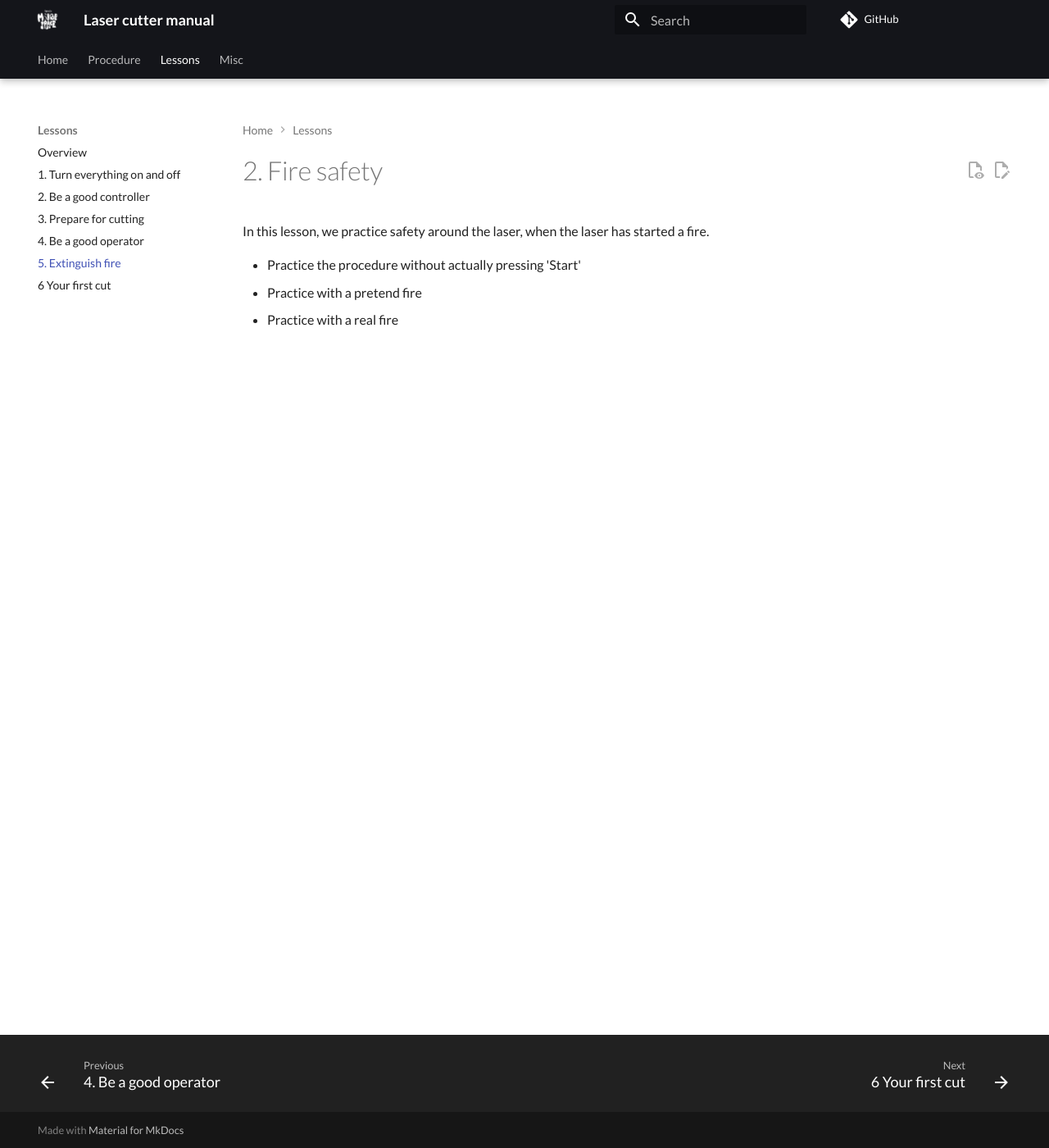
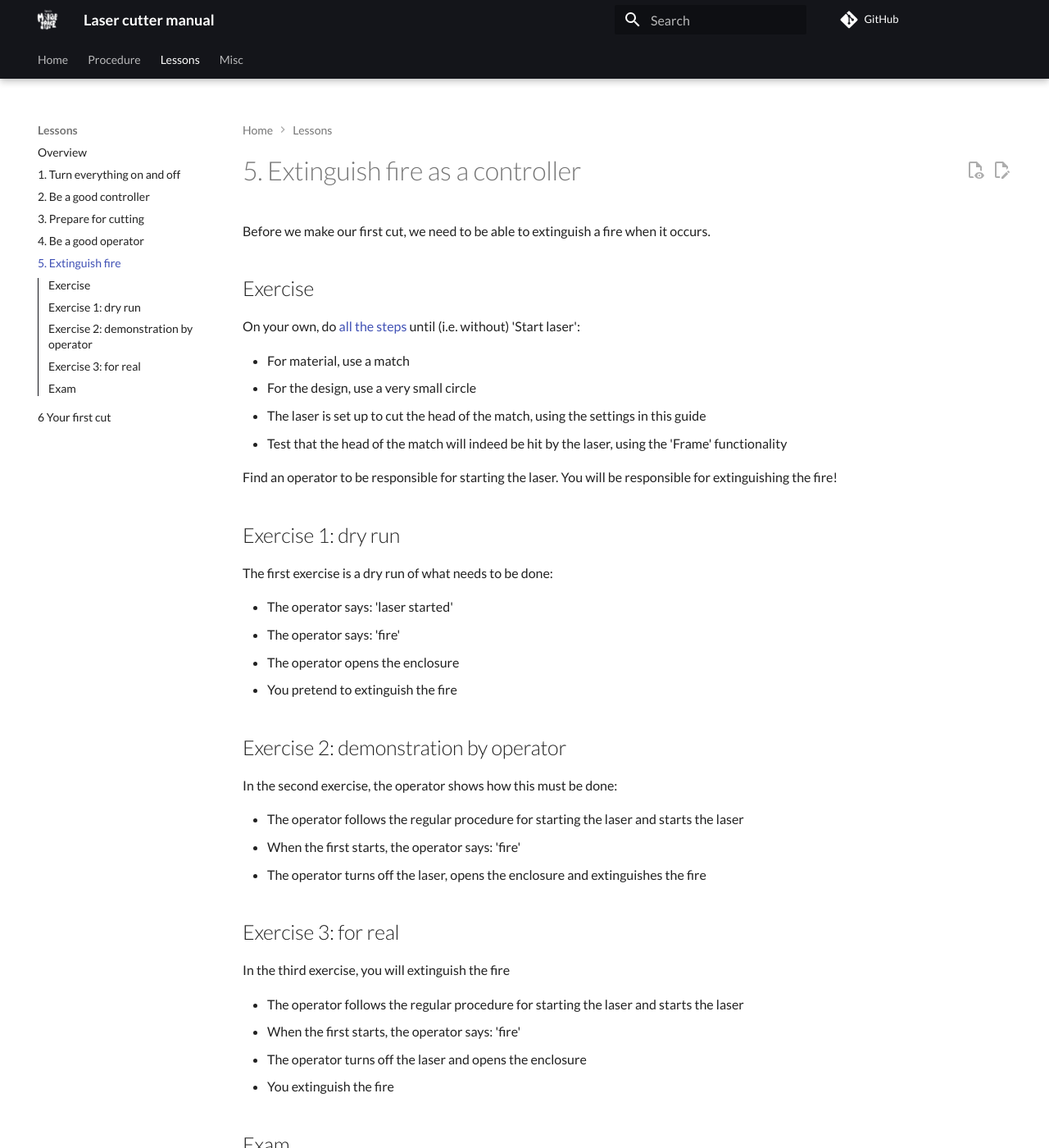
Before and after one commit to uppsala-makerspace/laser_cutter_guide, an MkDocs documentation site: the page built from docs/lessons/5_extinguish_fire.md, in a window 1280 px wide and 1400 px high. Shown: the whole window at 82% size. Built offline with MkDocs 1.6.1 and Material for MkDocs 9.7.7, drawn with Linux system fonts in a browser that asks for light colours; comment, search, counter and statistics services are not loaded; some of the changed text lies outside the part shown.

Commit message:
Draft of lesson 5

```diff
--- a/docs/lessons/5_extinguish_fire.md
+++ b/docs/lessons/5_extinguish_fire.md
@@ -6,12 +6,54 @@ tags:
   - fire
 ---
 
-# 2. Fire safety
+# 5. Extinguish fire as a controller
 
-In this lesson, we practice safety around the laser,
-when the laser has started a fire.
+Before we make our first cut, we need to be able
+to extinguish a fire when it occurs.
 
+## Exercise
 
-- Practice the procedure without actually pressing 'Start'
-- Practice with a pretend fire
-- Practice with a real fire
+On your own, do [all the steps](../steps/) until (i.e. without) 'Start laser':
+
+- For material, use a match
+- For the design, use a very small circle
+- The laser is set up to cut the head of the match, using the settings
+  in this guide
+- Test that the head of the match will indeed be hit by the laser,
+  using the 'Frame' functionality
+
+Find an operator to be responsible for starting the laser.
+You will be responsible for extinguishing the fire!
+
+## Exercise 1: dry run
+
+The first exercise is a dry run of what needs to be done:
+
+- The operator says: 'laser started'
+- The operator says: 'fire'
+- The operator opens the enclosure
+- You pretend to extinguish the fire
+
+## Exercise 2: demonstration by operator
+
+In the second exercise, the operator shows how this must be done:
+
+- The operator follows the regular procedure for starting the laser
+  and starts the laser
+- When the first starts, the operator says: 'fire'
+- The operator turns off the laser, opens the enclosure and extinguishes
+  the fire
+
+## Exercise 3: for real
+
+In the third exercise, you will extinguish the fire
+
+- The operator follows the regular procedure for starting the laser
+  and starts the laser
+- When the first starts, the operator says: 'fire'
+- The operator turns off the laser and opens the enclosure
+- You extinguish the fire
+
+## Exam
+
+Do exercise 3 without errors.
```
Also changed, not shown: docs/lessons/6_your_first_cut.md (+1 -1 lines).
